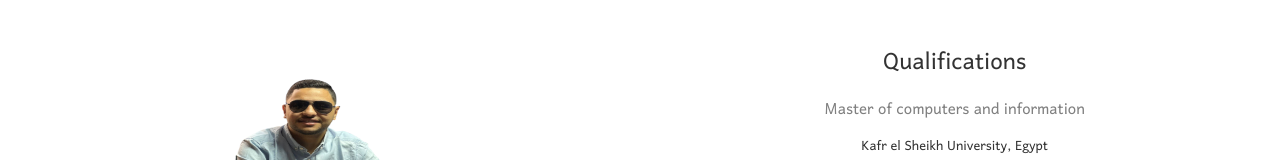
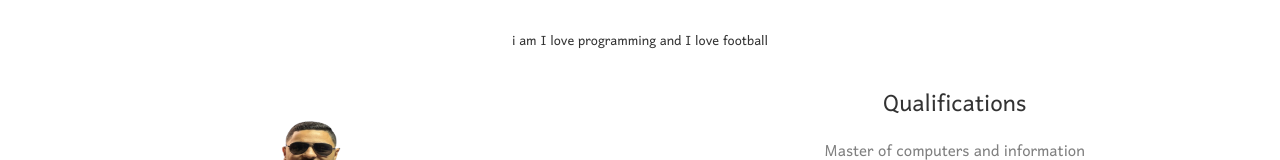
Before and after one commit to AhmedFouda10/react-portfolio, a React (Create React App) app: page / in a window 1280 px wide. Shown: the top 160 px of the page. Built offline with nearby package versions, Linux system fonts and the light colour scheme.

Commit message:
a.fouda : main | create component Title and animation to title

```diff
--- a/src/components/App.js
+++ b/src/components/App.js
@@ -4,12 +4,14 @@ import Qualifications from "./Qualifications";
 import "../index.css";
 import Courses from "./Courses";
 import SocialProfiles from "./SocialProfiles";
+import Title from "./Title";
 // class component
 class App extends React.Component{
     render(){
         return (
                 <div>
                     <div className="row">
+                        <Title />
                         <div className="column">
                             <Profile />
                         </div>
--- a/src/components/SocialProfiles.js
+++ b/src/components/SocialProfiles.js
@@ -20,7 +20,7 @@ class SocialProfile extends React.Component{
     render(){
         const {link , image} =this.props.socialprofileParam;
         return(
-            <a href={link} target="_blank">
+            <a href={link} target="_blank" rel="noreferrer">
                 <img src={image} alt="Social" style={{width:20 , margin:5 }}/>
             </a>
         );
--- /dev/null
+++ b/src/components/Title.js
@@ -0,0 +1,46 @@
+import React , {Component} from "react";
+
+
+const titles =[
+    "I am a Software Developer",
+    "I love programming and I love football",
+    "My favorite team is Al-Ahly"
+]
+class Title extends Component{
+    constructor(){
+        super();
+        this.state={index:0 , fadeIn:true};
+    }
+
+    componentDidMount(){
+        this.animateTitles();
+        this.timeout=setTimeout(()=>{
+            this.setState({fadeIn: false})
+        },2000);
+    }
+
+    componentWillUnmount(){
+        clearInterval(this.titleInterval);
+        clearTimeout(this.timeout);
+    }
+
+    animateTitles(){
+         this.titleInterval=setInterval(()=>{
+            const index = (this.state.index +1) % titles.length;
+            this.setState({index , fadeIn : true});
+        this.timeout=setTimeout(()=>{
+                this.setState({fadeIn: false})
+            },2000);
+        },4000)
+    }
+
+    render(){
+        return(
+            <p className={this.state.fadeIn ? "title-fade-in" : "title-fade-out"}>
+                i am {titles[this.state.index]}
+            </p>
+        );
+    }
+}
+
+export default Title;
--- a/src/index.css
+++ b/src/index.css
@@ -57,3 +57,34 @@ body{
         width: 100%;
     }
 }
+
+.title-fade-out{
+    opacity: 0;
+    animation-name: fade-out;
+    animation-duration: 2s;
+}
+
+.title-fade-in{
+    opacity: 100;
+    animation-name: fade-in;
+    animation-duration: 2s;
+}
+
+
+@keyframes  fade-out{
+    from{
+        opacity: 100;
+    }
+    to{
+        opacity: 0;
+    }
+}
+
+@keyframes  fade-in{
+    from{
+        opacity: 0;
+    }
+    to{
+        opacity: 100;
+    }
+}
```
